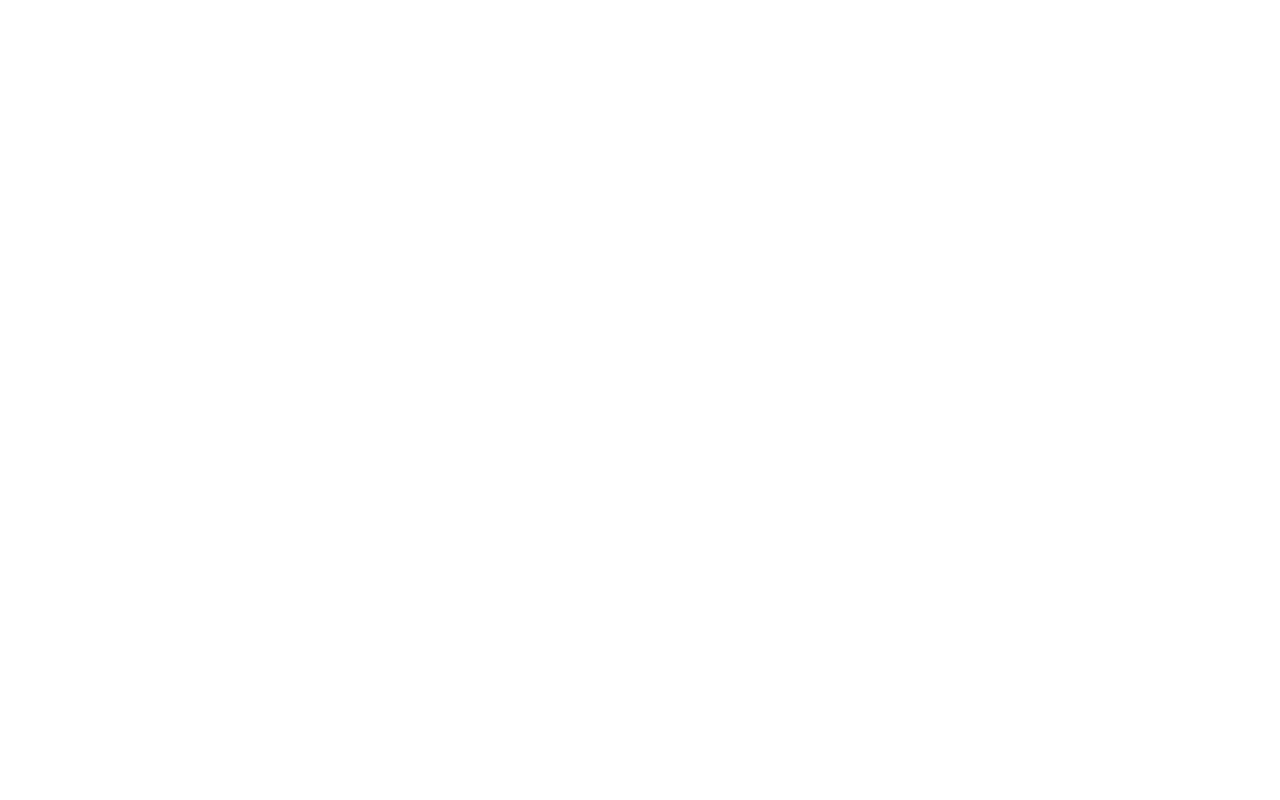
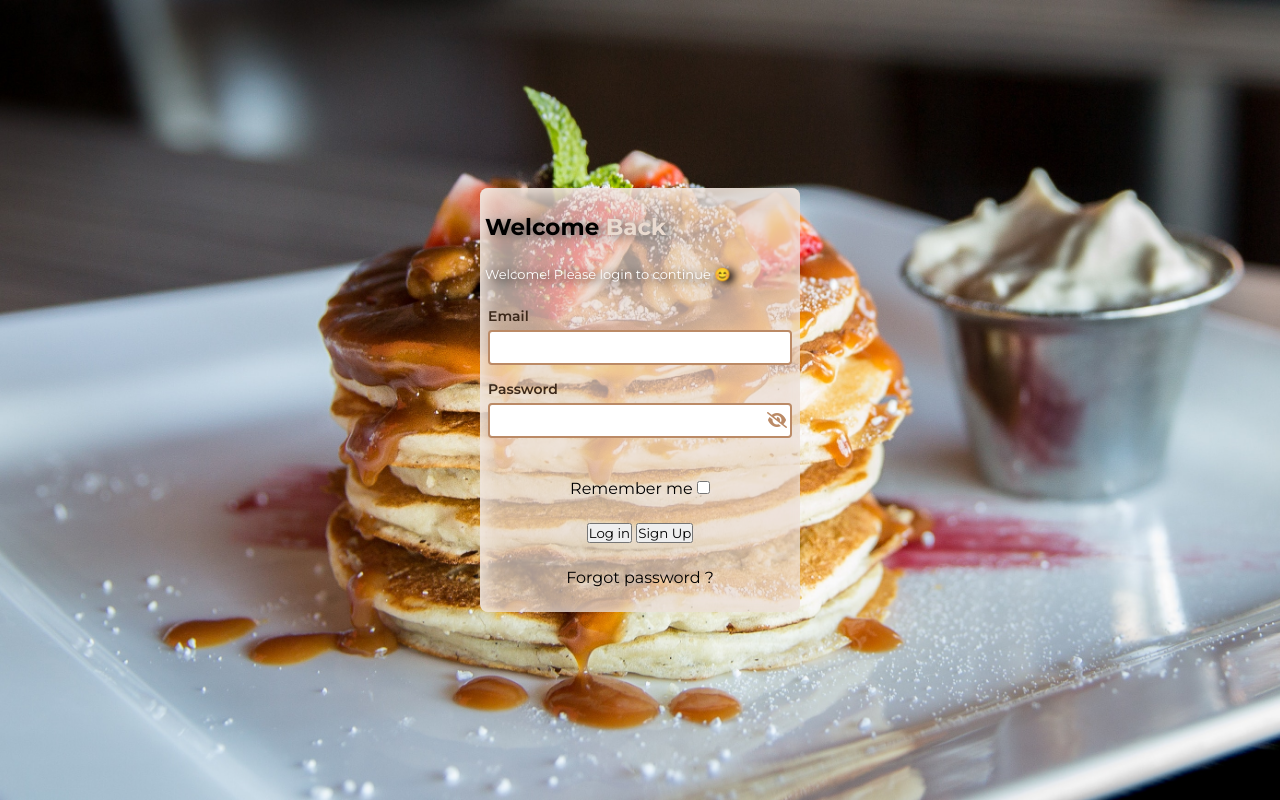
Before and after one commit to Pampott/Responsive-Form, a plain HTML site: page index.html in a window 1280 px wide. Drawn offline with Linux system fonts and the light colour scheme.

Commit message:
reste correction contraste, mep logique js, style button

```diff
--- a/index.html
+++ b/index.html
@@ -4,9 +4,38 @@
     <meta charset="UTF-8">
     <meta http-equiv="X-UA-Compatible" content="IE=edge">
     <meta name="viewport" content="width=device-width, initial-scale=1.0">
+
+    <script src="https://kit.fontawesome.com/1ecef1bbfc.js" crossorigin="anonymous"></script>
+
+    <link rel="stylesheet" href="./sass/style.css">
     <title>Formulaire responsive</title>
 </head>
 <body>
-
+    <img src="./assets/background.jpg" alt="background image">
+    <form class="form" action="#">
+        <h1 class="form__title">Welcome <span>Back</span></h1>
+        <p class="form__description">Welcome! Please login to continue 😊</p>
+        <div class="form__inputs">
+            <label for="email">Email</label>
+            <input type="email" id="email">
+            <label for="password">Password</label>
+            <span class="password-wrapper">
+                <input type="password" id="password">
+                <div class="hiding-icons">
+                    <i class="fa-solid fa-eye show"></i>
+                    <i class="fa-solid fa-eye-slash hide"></i>
+                </div>
+            </span>
+        </div>
+        <span class="form__remember">
+            <label for="remember">Remember me</label>
+            <input type="checkbox" name="" id="remember">
+        </span>
+        <div class="form__buttons">
+            <button class="login form__button">Log in</button>
+            <button class="signup form__button">Sign Up</button>
+        </div>
+        <p>Forgot password ?</p>
+    </form>
 </body>
 </html>
--- a/sass/style.scss
+++ b/sass/style.scss
@@ -0,0 +1,105 @@
+@import url('https://fonts.googleapis.com/css2?family=Montserrat:wght@400;600;700&display=swap');
+
+//Variables
+$bg-form : rgba(234, 219, 208, .7);
+$color-primary : rgb(234, 219, 208);
+
+
+//Mixins
+@mixin flexCenter {
+    display: flex;
+    flex-direction: column;
+    justify-content: center;
+    align-items: center;
+}
+* {
+    font-family: 'Montserrat', sans-serif;
+    margin: 0;
+    padding: 0;
+    box-sizing: border-box;
+}
+
+body {
+    position: relative;
+    height: 100vh;
+    display: flex;
+    justify-content: center;
+    align-items: center;
+}
+
+img {
+    position: absolute;
+    width: 100%;
+    height: 100%;
+    object-fit: cover;
+    z-index: -1;
+}
+
+.form {
+    background: ($bg-form);
+    @include flexCenter;
+    justify-content: space-evenly;
+    height: 53%;
+    min-width: 320px;
+    border-radius: 8px;
+    box-shadow: inset 5px 5px 20px 0px lighten(rgb(234, 219, 208), 5);
+    &__inputs {
+        display: flex;
+        flex-direction: column;
+        width: 95%;
+        label {
+            font-size: 14px;
+            font-weight: 600;
+            color: darken($color-primary, 70);
+        }
+        input {
+            height: 35px;
+            border: darken($color-primary, 30) 2px solid;
+            border-radius: 4px;
+            margin: 5px 0 15px 0;
+            padding: 5px;
+            outline: none;
+        }
+    }
+}
+
+.password-wrapper {
+    position: relative;
+    display: flex;
+    input {
+        width: 100%;
+    }
+    .hiding-icons {
+        position: absolute;
+        top: 25%;
+        right: 25px;
+        i {
+            position: absolute;
+            left: 0;
+            color: darken($color-primary, 30);
+        }
+    }
+    .show {
+        display: none;
+    }
+
+}
+
+.form__description {
+    font-size: 13px;
+    align-self: flex-start;
+    margin-left: 5px;
+    color: lighten($color-primary, 30);
+    text-shadow: 5px 2px 10px #000;
+}
+
+.form__title {
+    font-size: 23px;
+    align-self: stretch;
+    margin-left: 5px;
+    text-shadow: 5px 2px 10px lighten(#000, 40);
+    span {
+        color: $color-primary;
+        text-shadow: #000;
+    }
+}
```
Also changed, not shown: sass/style.css (added), 1 other file.
